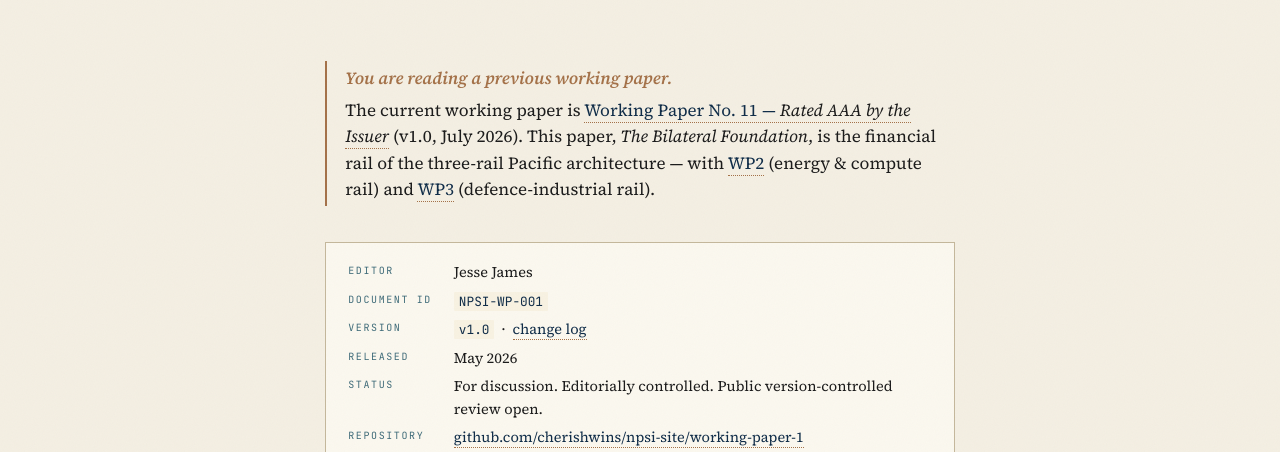
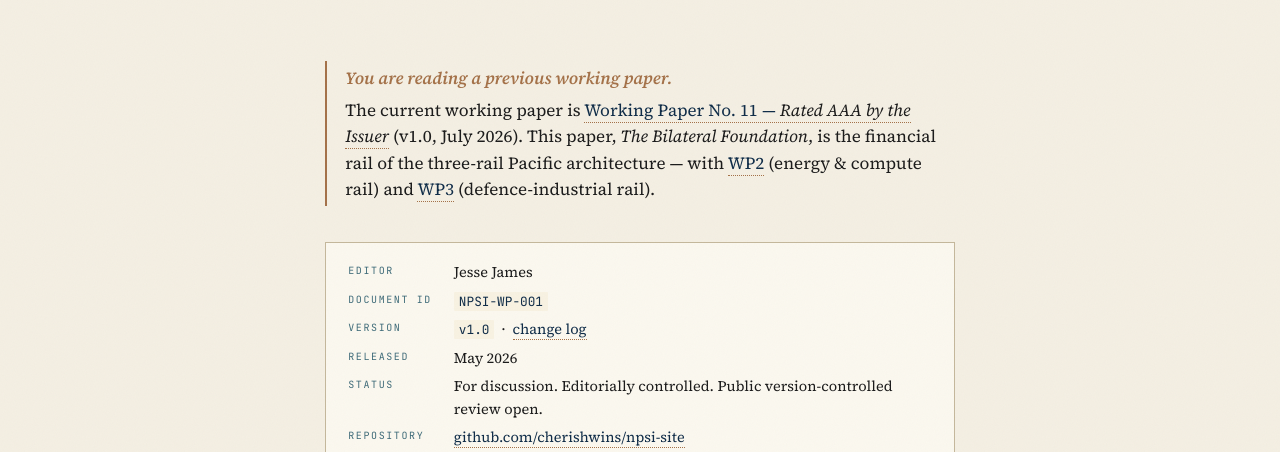
Before and after one commit to cherishwins/npsi-site, a plain HTML site: page wp1/index.html in a window 1280 px wide. Shown: the part 329-781 px from the top of the page. Drawn offline with Linux system fonts and the light colour scheme.

Commit message:
Sitewide wrap hardening; correct repository link text on WP1/WP2/WP4
- main gets overflow-wrap: break-word as a safety net: any future long
  unbroken token (URL, ID) wraps instead of overflowing its container.
  break-word leaves min-content sizing alone, so tables and grids are
  unaffected (the meta-block dd keeps its stronger anywhere rule).
- WP1/WP2/WP4 repository rows displayed
  github.com/cherishwins/npsi-site/working-paper-N — a path that does
  not exist — while linking to the repo root. Display text now matches
  the href and the other papers.

Verified: deep scan (page overflow + container spill + clipped text)
across all 21 pages at 320/360/390/412 px — all clean; scanner
negative-controlled against the reverted meta-block bug.

Co-Authored-By: Claude Fable 5 <noreply@anthropic.com>
Claude-Session: https://claude.ai/code/session_013Cm8BVqywyH6Xjn5xCsHYJ

```diff
--- a/assets/css/site.css
+++ b/assets/css/site.css
@@ -224,6 +224,9 @@ body {
 /* ============ MAIN ============ */
 main {
   flex: 1;
+  /* long unbroken tokens (URLs, IDs) wrap instead of overflowing; break-word
+     leaves min-content sizing alone, unlike overflow-wrap: anywhere */
+  overflow-wrap: break-word;
   /* border-box sizing means max-width includes --pad-x; add it back so the
      text measure is a true 70ch (≈66–75ch readability band), not ~57ch */
   max-width: calc(var(--max-w) + 2 * var(--pad-x));
--- a/wp1/index.html
+++ b/wp1/index.html
@@ -122,7 +122,7 @@
     <dt>Version</dt>            <dd><code>v1.0</code> &nbsp;·&nbsp; <a href="https://github.com/cherishwins/npsi-site/commits/main/wp1/index.html">change log</a></dd>
     <dt>Released</dt>           <dd>May 2026</dd>
     <dt>Status</dt>             <dd>For discussion. Editorially controlled. Public version-controlled review open.</dd>
-    <dt>Repository</dt>         <dd><a href="https://github.com/cherishwins/npsi-site">github.com/cherishwins/npsi-site/working-paper-1</a></dd>
+    <dt>Repository</dt>         <dd><a href="https://github.com/cherishwins/npsi-site">github.com/cherishwins/npsi-site</a></dd>
     <dt>Cite as</dt>            <dd>James, J. (Ed.). (2026). <em>The Bilateral Foundation</em> (NPSI Working Paper No.&nbsp;1, v1.0).</dd>
     <dt>Companions</dt>         <dd><a href="/wp2/">WP2 — Canada–U.S. Energy and Compute Compact</a><br><a href="/wp3/">WP3 — Canada–Korea Pacific Defence-Industrial Corridor</a><br><a href="/wp4/">WP4 — The Addition Paradox</a><br><a href="/wp7/">WP7 — Dazzle 2.0</a></dd>
   </dl>
```
Also changed, not shown: wp2/index.html (+1 -1 lines), wp4/index.html (+1 -1 lines).
